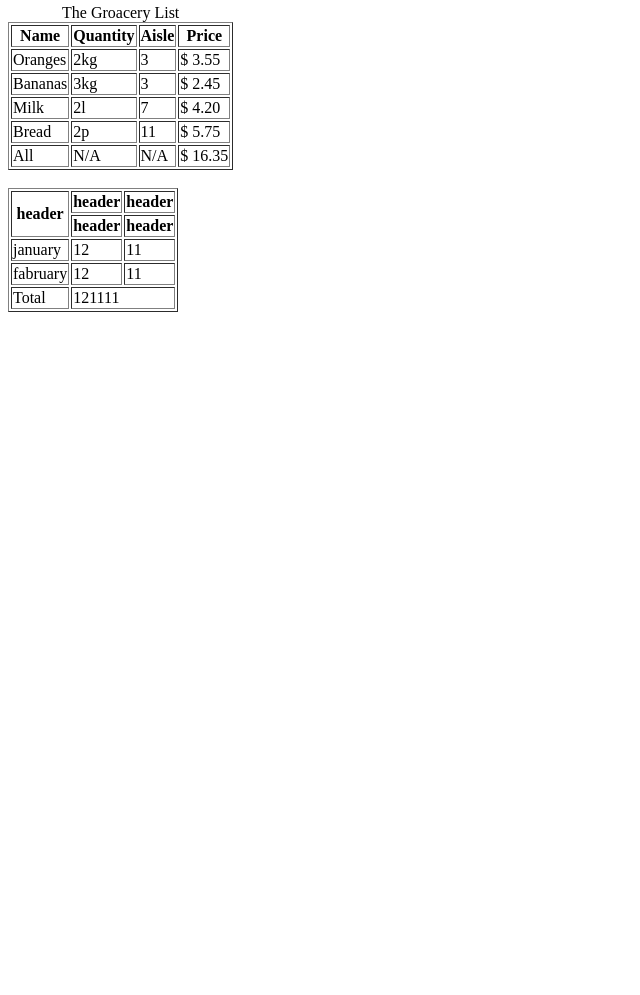
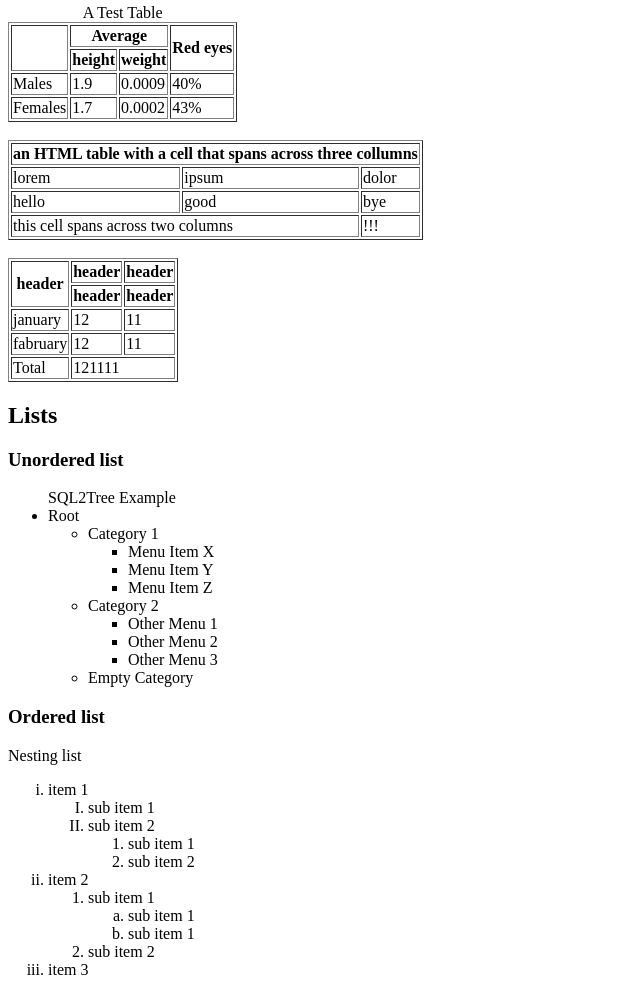
Before and after one commit to kliuchyk/practice-tables, a plain HTML site: page index.html in a window 1280 px wide. Shown: the part 1408-2403 px from the top of the page, without its empty margins (0-640 px from the left). Before the commit the page ends 1728 px from the top, so only its background shows below. Drawn offline with Linux system fonts and the light colour scheme.

Commit message:
add new file

```diff
--- a/index.html
+++ b/index.html
@@ -2,7 +2,7 @@
 <html lang="en">
 <head>
 	<meta charset="UTF-8">
-	<title>Forms and Tables</title>
+	<title>Forms, Tables and Lists</title>
 </head>
 <body>
 	<main>
@@ -109,51 +109,49 @@
 				<h2>Tables</h2>
 
 				<table border="1">
-					<caption>The Groacery List</caption>
-					<thead>
+					<caption>A Test Table</caption>
 					<tr>
-							<th>Name</th>
-							<th>Quantity</th>
-							<th>Aisle</th>
-							<th>Price</th>
-						</tr>
-					</thead>
-					<tbody>
-						<tr>
-							<td>Oranges</td>
-							<td> 2kg</td>
-							<td> 3</td>
-							<td>$ 3.55</td>
+						<th rowspan="2"></th>
+						<th colspan="2">Average</th>
+						<th rowspan="2">Red eyes</th>
 					</tr>
 					<tr>
-							<td>Bananas</td>
-							<td> 3kg</td>
-							<td> 3</td>
-							<td>$ 2.45</td>
+						<th>height</th>
+						<th>weight</th>
 					</tr>
 					<tr>
-							<td>Milk</td>
-							<td> 2l</td>
-							<td> 7</td>
-							<td>$ 4.20</td>
+						<td>Males</td>
+						<td>1.9</td>
+						<td>0.0009</td>
+						<td>40%</td>
 					</tr>
 					<tr>
-							<td>Bread</td>
-							<td> 2p</td>
-							<td> 11 </td>
-							<td>$ 5.75</td>
+						<td>Females</td>
+						<td>1.7</td>
+						<td>0.0002</td>
+						<td>43%</td>
 					</tr>
-					</tbody>
-					<tfoot>
-						<tr>
-							<td>All</td>
-							<td>N/A</td>
-							<td>N/A</td>
-							<td>$ 16.35</td>
-						</tr>
-					</tfoot>
 				</table><br>
 
+				<table border="1">
+					<tr>
+						<th colspan="3"> an HTML table with a cell that spans across three collumns</th>
+					</tr>
+					<tr>
+						<td>lorem</td>
+						<td>ipsum</td>
+						<td>dolor</td>
+					</tr>
+					<tr>
+						<td>hello</td>
+						<td>good</td>
+						<td>bye</td>
+					</tr>
+					<tr>
+						<td colspan="2">this cell spans across two columns</td>
+						<td>!!!</td>
+					</tr>
+				</table><br>
 
 				<table border="1">
 					<tr>
@@ -181,6 +179,62 @@
 					</tr>
 				</table>
 			</section> <!-- </section> tables -->
+			<section>
+				<h2>Lists</h2>
+
+				<h3>Unordered list</h3>
+
+				<ul> SQL2Tree Example
+					<li>Root
+						<ul>
+							<li>Category 1
+								<ul>
+									<li>Menu Item X</li>
+									<li>Menu Item Y</li>
+									<li>Menu Item Z</li>
+								</ul>
+							</li>
+							<li>Category 2
+								<ul>
+									<li>Other Menu 1</li>
+									<li>Other Menu 2</li>
+									<li>Other Menu 3</li>
+								</ul>
+							</li>
+							<li>Empty Category</li>
+						</ul>
+					</li>
+				</ul>
+
+				<h3>Ordered list</h3>
+				<p>Nesting list</p>
+				<ol type="i">
+					<li>item 1
+						<ol type="I">
+							<li>sub item 1</li>
+							<li>sub item 2
+								<ol>
+									<li>sub item 1</li>
+									<li>sub item 2</li>
+								</ol>
+							</li>
+						</ol>
+					</li>
+					<li>item 2
+						<ol type="1">
+							<li>sub item 1
+								<ol type="a">
+									<li>sub item 1</li>
+									<li>sub item 1</li>
+								</ol>
+							</li>
+							<li>sub item 2</li>
+						</ol>
+					</li>
+					<li>item 3</li>
+				</ol>
+
+			</section> <!-- lists -->
 		</article>
 	</main>
 </body>
```
Lines whose indentation alone changed are shown as unchanged.
